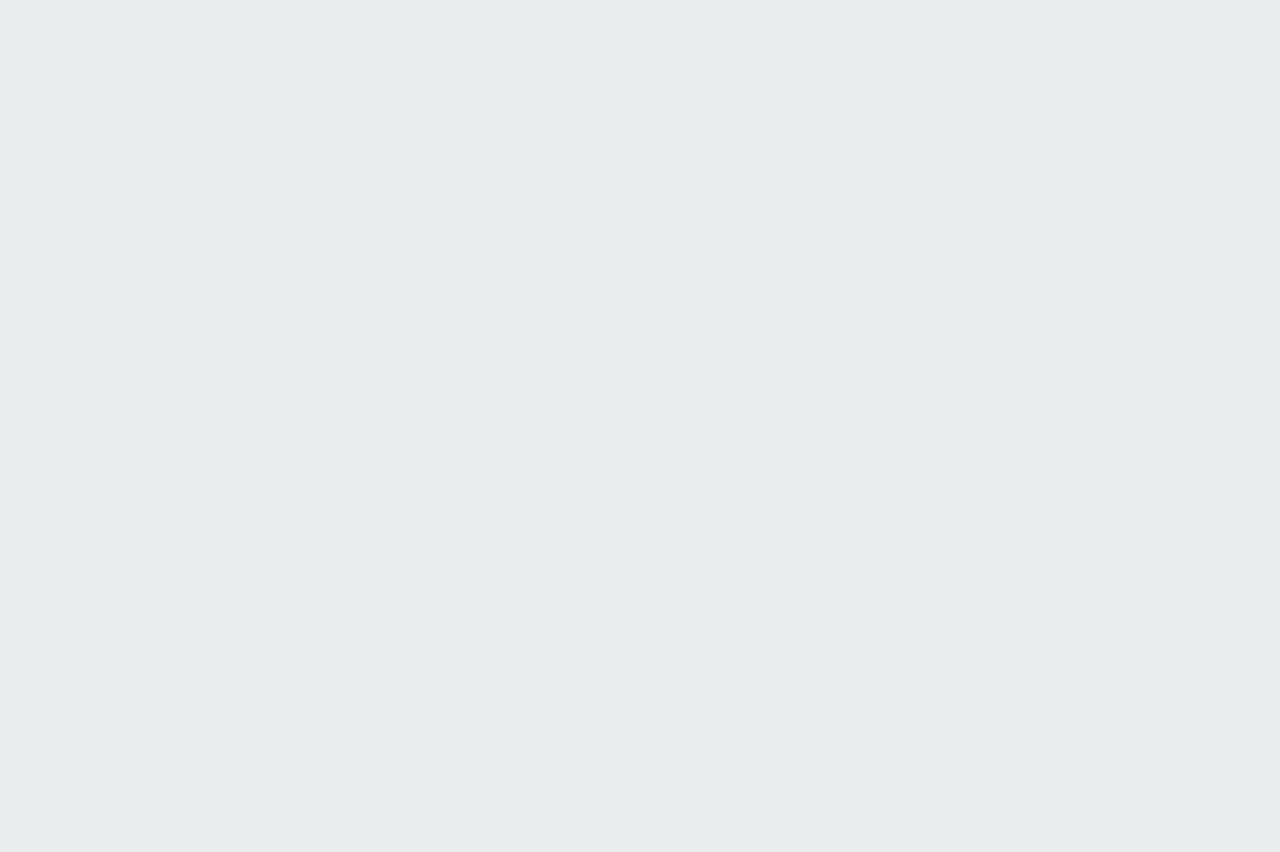
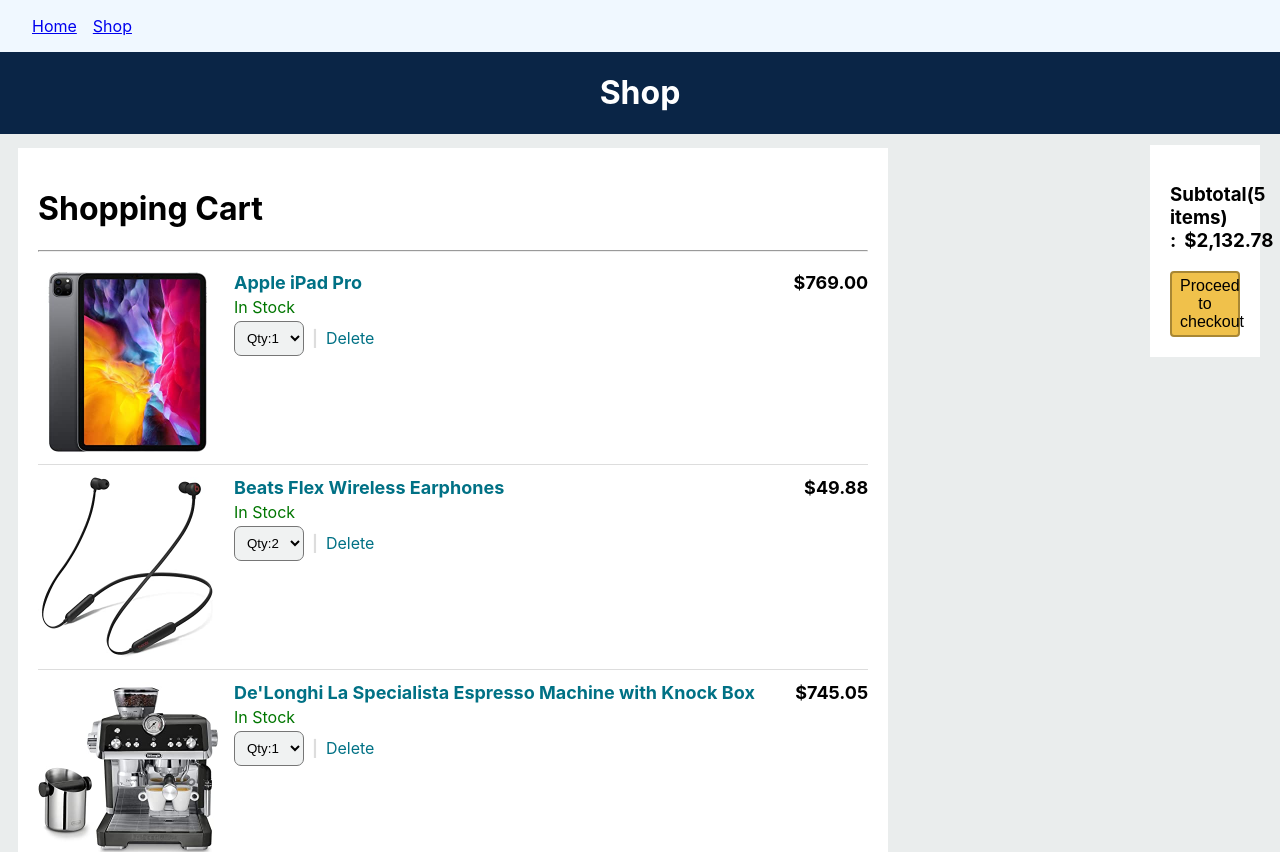
Before and after one commit to janbezovsek/amazon-cart, a React (Create React App) app: page /shop in a window 1280 px wide. Before the commit this address had no page. Shown: the top 852 px of the page. Before the commit the page ends 800 px from the top, so only its background shows below. Built offline with nearby package versions, Linux system fonts and the light colour scheme.

Commit message:
Changing pages between Home and Shop

```diff
--- a/src/App.js
+++ b/src/App.js
@@ -1,20 +1,23 @@
 import React, { useState } from 'react';
 import './App.css';
-import Home from './components/Home';
+import Shop from './components/Shop'
+import NavBar from './components/NavBar';
 import AppHomePage from './components/AppHomePage';
+import data from './Data';
 import { BrowserRouter as Router, Route, Routes, Link, BrowserRouter } from 'react-router-dom';
 
 
 function App() {
 
-  //const [ cartItems, setCartItems ] = useState(data);
+
+  const [ cartItems, setCartItems ] = useState(data);
 
   return (
   <>
-
+      <NavBar />
       <Routes>
-        <Route path="/" element={<AppHomePage />} />
-        <Route path="home" element={<Home />}/>
+        <Route path="/" element={<AppHomePage items={cartItems} setCartItems={setCartItems} />} />
+        <Route path="/shop" element={<Shop items={cartItems} setCartItems={setCartItems} />}/>
       </Routes>
 
 
--- a/src/Data.js
+++ b/src/Data.js
@@ -34,6 +34,7 @@
         price: "39.99",
         quantity: 3
      },
+
 ]
 
 export default items;
--- a/src/components/AppHomePage.js
+++ b/src/components/AppHomePage.js
@@ -1,19 +1,18 @@
-import React, { useState } from 'react'
+
 import Header from './Header.js';
 import CartItems from './CartItems';
 import CartTotal from './CartTotal';
-import data from '../Data';
 import './AppHomePage.css'
 
-const  AppHomePage = () => {
+const  AppHomePage = ({ items, setCartItems}) => {
 
-  const [ cartItems, setCartItems ] = useState(data);
+
 
   return (
     <div className="App">
         <Header title="Amazon Cart" home="Home" />
-        <CartItems items={cartItems} setCartItems={setCartItems} />
-        <CartTotal items={cartItems}/>
+        <CartItems items={items} setCartItems={setCartItems} />
+        <CartTotal items={items}/>
     </div>
   )
 }
--- a/src/components/Home.css
+++ /dev/null
@@ -1,4 +0,0 @@
-.home {
-    color: #2bbd0a;
-
-}
--- a/src/components/Home.js
+++ /dev/null
@@ -1,15 +0,0 @@
-import React from 'react'
-import './Home.css'
-import { Link } from 'react-router-dom'
-
-
-const Home = () => {
-  return (
-    <div className='home'>
-        <h1>HOME</h1>
-        <Link to="/">Home</Link>
-    </div>
-  )
-}
-
-export default Home
--- /dev/null
+++ b/src/components/NavBar.css
@@ -0,0 +1,8 @@
+nav {
+    background-color: aliceblue;
+    padding: 16px 32px;
+}
+
+nav a {
+    margin-right:16px;
+}
--- /dev/null
+++ b/src/components/NavBar.js
@@ -0,0 +1,15 @@
+import React from 'react'
+import './NavBar.css'
+import { NavLink } from 'react-router-dom'
+
+
+const NavBar = () => {
+  return (
+    <nav>
+        <NavLink to="/">Home</NavLink>
+        <NavLink to="/shop" >Shop</NavLink>
+    </nav>
+  )
+}
+
+export default NavBar
--- /dev/null
+++ b/src/components/Shop.css
@@ -0,0 +1,77 @@
+.shop-header {
+    background-color: #0A2546;
+    color: white;
+    display: flex;
+    justify-content: center;
+
+}
+
+.CartItem {
+    display:flex;
+    border-bottom: 1px solid #DDD;
+    padding-bottom: 12px;
+    padding-top: 12px;
+}
+
+.CartItem-image{
+    width: 180px;
+    height: 180PX;
+    flex-grow: 0;
+    flex-shrink: 0;
+    margin-right: 16px;
+}
+
+.CartItem-image img{
+    object-fit: contain;
+    width: 100%;
+}
+
+.CartItem-info {
+    flex-grow: 1;
+}
+
+.info-title h2 {
+    margin: 0;
+    font-size: 18px;
+    color: #007185;
+}
+
+.info-stock {
+    margin-top: 4px;
+    color: #007600;
+}
+
+.item-actions {
+    margin-top: 4px;
+    display:flex;
+    align-items: center;
+}
+
+.item-quantity select {
+    background: #F0F2F2;
+    padding: 8px;
+    border-radius: 7px;
+    box-shadow: 0px 2px 5px 0px rgba (15,17,17,0.15);
+}
+
+.item-actions-divider {
+    margin-left: 8px;
+    margin-right: 8px;
+    color: #DDDDDD;
+    font-weight: bold;
+}
+
+.item-delete {
+    color: #007185;
+    cursor: pointer;
+}
+
+.item-delete:hover {
+    text-decoration: underline;
+}
+
+.CartItem-price{
+    font-size: 18px;
+    font-weight: 700;
+    margin-left: 16px;
+}
--- /dev/null
+++ b/src/components/Shop.js
@@ -0,0 +1,19 @@
+import React from 'react'
+import CartItems from './CartItems';
+import CartTotal from './CartTotal';
+import './Shop.css'
+
+const Shop = ({ items, setCartItems}) => {
+
+  return (
+    <div>
+      <div className="shop-header">
+        <h1>Shop</h1>
+      </div>
+      <CartItems items={items} setCartItems={setCartItems} />
+      <CartTotal items={items}/>
+  </div>
+  )
+}
+
+export default Shop
```
